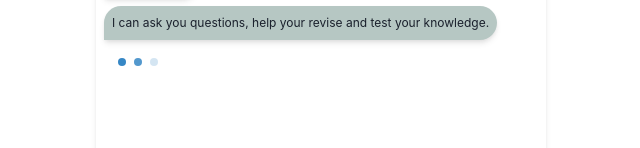
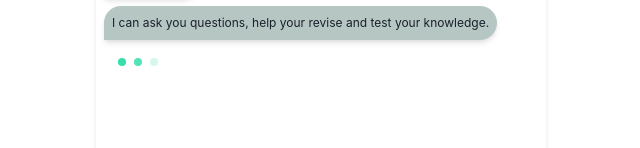
Before and after one commit to Sun-Deep/oi-coaching, a React (Create React App) app: page / in a window 1280 px wide. Shown: the part 177-325 px from the top of the page, without its empty margins (319-959 px from the left). Built offline with nearby package versions, Linux system fonts and the light colour scheme.

Commit message:
chat loading color changed

```diff
--- a/src/index.css
+++ b/src/index.css
@@ -17,7 +17,7 @@ code {
   width: 8px;
   height: 8px;
   margin: 0 4px;
-  background: #0469b7;
+  background: #02d898;
   border-radius: 50%;
   opacity: 0;
   animation: loadingFade 1s infinite;
```
